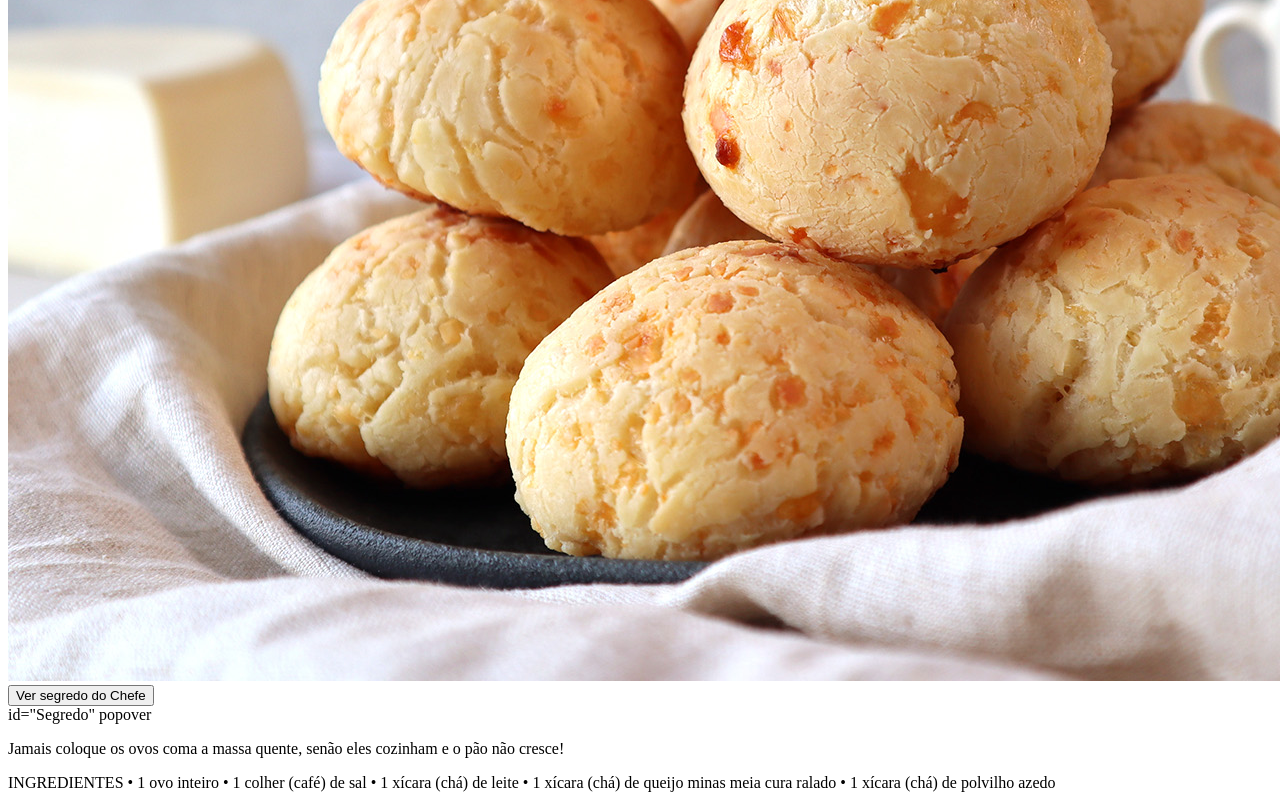
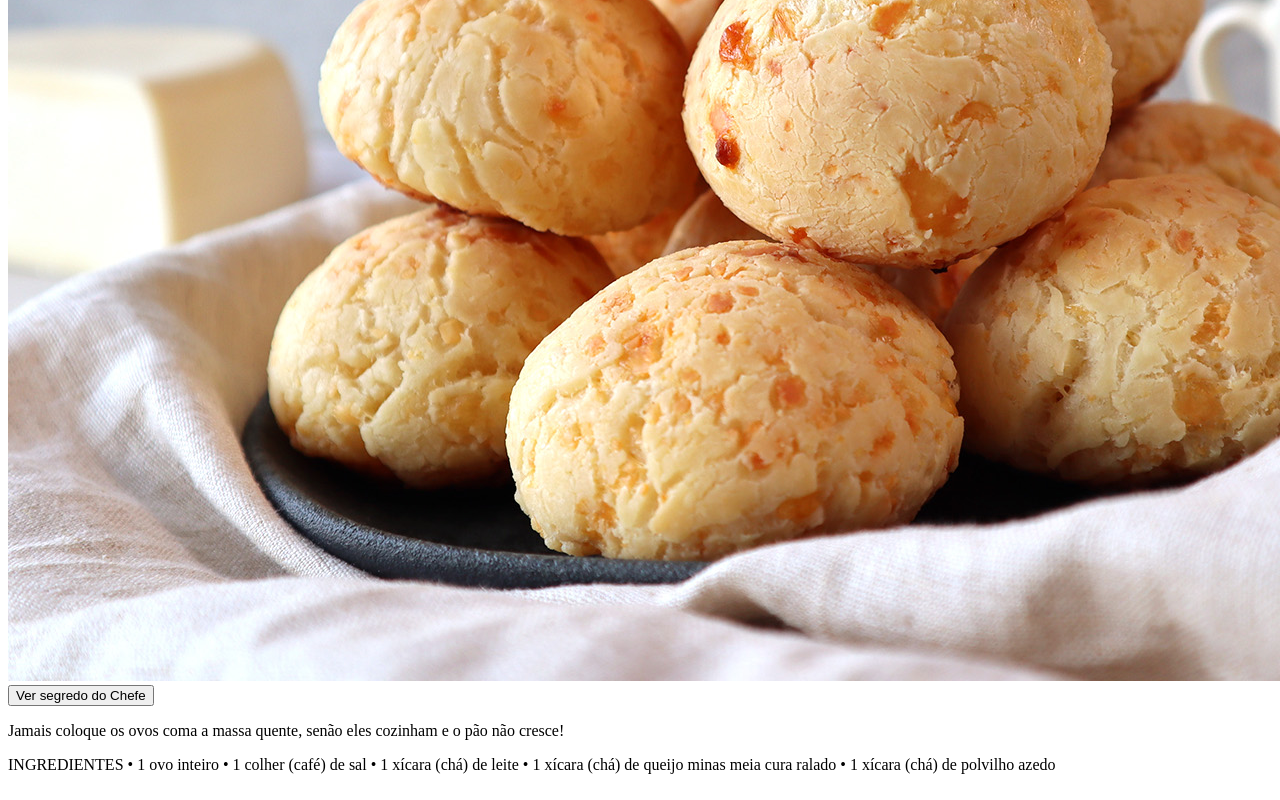
Before and after one commit to guiheolires/receitas-de-minas, a plain HTML site: page index.html in a window 1280 px wide. Shown: the part 443-1243 px from the top of the page. Drawn offline with Linux system fonts and the light colour scheme; files whose address does not match are found by name.

```diff
--- a/index.html
+++ b/index.html
@@ -1,16 +1,16 @@
 <!DOCTYPE html>
-<html lang="en">
+<html lang="pt-BR">
 <head>
     <meta charset="UTF-8">
     <meta name="viewport" content="width=device-width, initial-scale=1.0">
     <title>Receitas de Minas</title>
 
 </head>
-<header>Delícias de Minas</header>
+<body><header>Delícias de Minas</header>
 <header>Pão de Queijo</header>
-<body><img src="C:\Users\1065982\Downloads\yt-069_pao-de-queijo_receita.jpg" alt="Pao de queijo">
+<img src="C:\Users\1065982\Downloads\yt-069_pao-de-queijo_receita.jpg" alt="Pao de queijo">
     <button popovertarget="segredo">Ver segredo do Chefe</button>
-    <div> id="Segredo" popover
+    <div id="Segredo" popover></div>
         <p>Jamais coloque os ovos coma a massa quente, senão eles cozinham e o pão não cresce!
 
         </p>
@@ -20,7 +20,7 @@
 • 1 xícara (chá) de leite
 • 1 xícara (chá) de queijo minas meia cura ralado
 • 1 xícara (chá) de polvilho azedo </section>
-</main
 
-</body>
+</body></main>
+
 </html>
```
